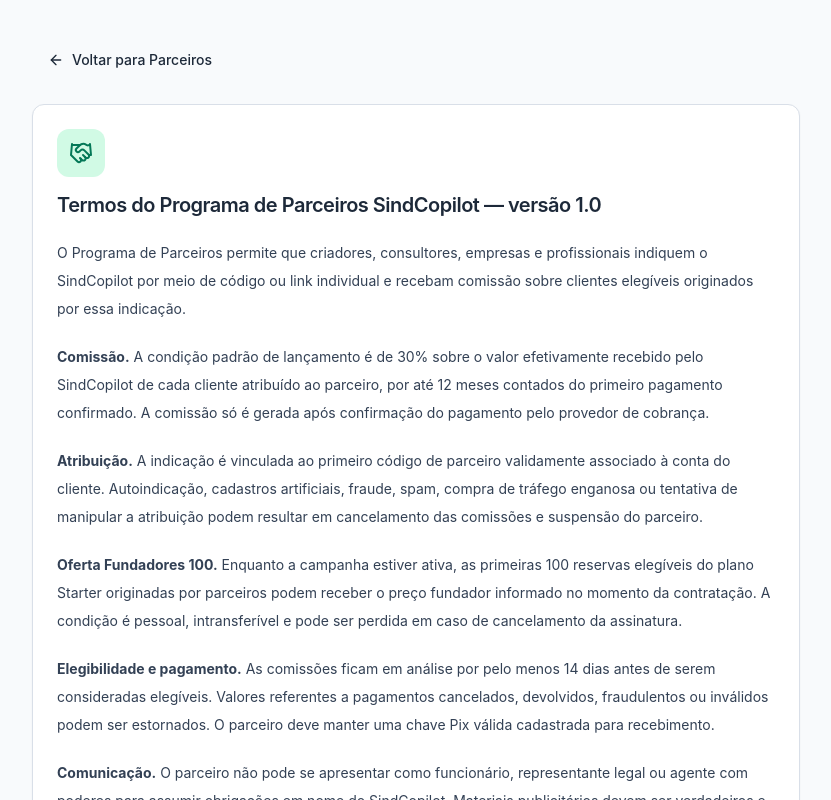
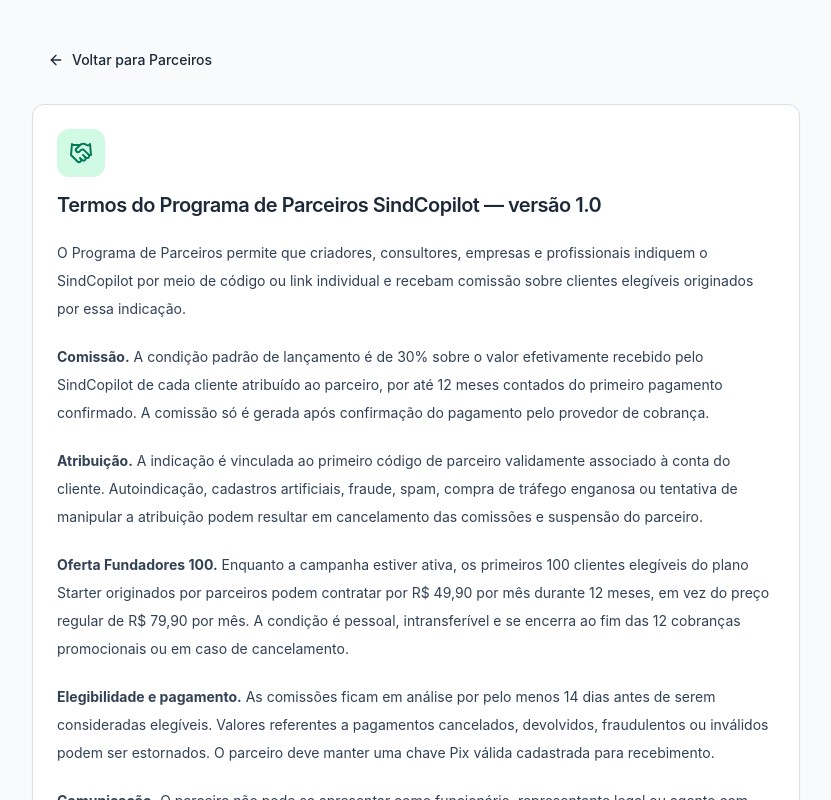
Before and after one commit to HenriqueGuilhermeUx/sindcopilot, a React (Vite) app: page /afiliados/termos in a window 1280 px wide. Shown: the top 800 px of the page, without its empty margins (224-1055 px from the left). Built offline with nearby package versions, Linux system fonts and the light colour scheme; no server answers; what @capacitor/core, @trpc/react-query would draw is missing.

Commit message:
feat: align Starter and partner 12-month offer

```diff
--- a/src/pages/TermosParceiros.tsx
+++ b/src/pages/TermosParceiros.tsx
@@ -17,7 +17,7 @@ export default function TermosParceiros() {
             <p>O Programa de Parceiros permite que criadores, consultores, empresas e profissionais indiquem o SindCopilot por meio de código ou link individual e recebam comissão sobre clientes elegíveis originados por essa indicação.</p>
             <p><strong>Comissão.</strong> A condição padrão de lançamento é de 30% sobre o valor efetivamente recebido pelo SindCopilot de cada cliente atribuído ao parceiro, por até 12 meses contados do primeiro pagamento confirmado. A comissão só é gerada após confirmação do pagamento pelo provedor de cobrança.</p>
             <p><strong>Atribuição.</strong> A indicação é vinculada ao primeiro código de parceiro validamente associado à conta do cliente. Autoindicação, cadastros artificiais, fraude, spam, compra de tráfego enganosa ou tentativa de manipular a atribuição podem resultar em cancelamento das comissões e suspensão do parceiro.</p>
-            <p><strong>Oferta Fundadores 100.</strong> Enquanto a campanha estiver ativa, as primeiras 100 reservas elegíveis do plano Starter originadas por parceiros podem receber o preço fundador informado no momento da contratação. A condição é pessoal, intransferível e pode ser perdida em caso de cancelamento da assinatura.</p>
+            <p><strong>Oferta Fundadores 100.</strong> Enquanto a campanha estiver ativa, os primeiros 100 clientes elegíveis do plano Starter originados por parceiros podem contratar por R$ 49,90 por mês durante 12 meses, em vez do preço regular de R$ 79,90 por mês. A condição é pessoal, intransferível e se encerra ao fim das 12 cobranças promocionais ou em caso de cancelamento.</p>
             <p><strong>Elegibilidade e pagamento.</strong> As comissões ficam em análise por pelo menos 14 dias antes de serem consideradas elegíveis. Valores referentes a pagamentos cancelados, devolvidos, fraudulentos ou inválidos podem ser estornados. O parceiro deve manter uma chave Pix válida cadastrada para recebimento.</p>
             <p><strong>Comunicação.</strong> O parceiro não pode se apresentar como funcionário, representante legal ou agente com poderes para assumir obrigações em nome do SindCopilot. Materiais publicitários devem ser verdadeiros e não podem prometer resultados, economias ou funcionalidades inexistentes.</p>
             <p><strong>Privacidade.</strong> O painel do parceiro apresenta métricas comerciais sem expor CPF, e-mail, telefone ou outros dados pessoais dos clientes indicados.</p>
```
